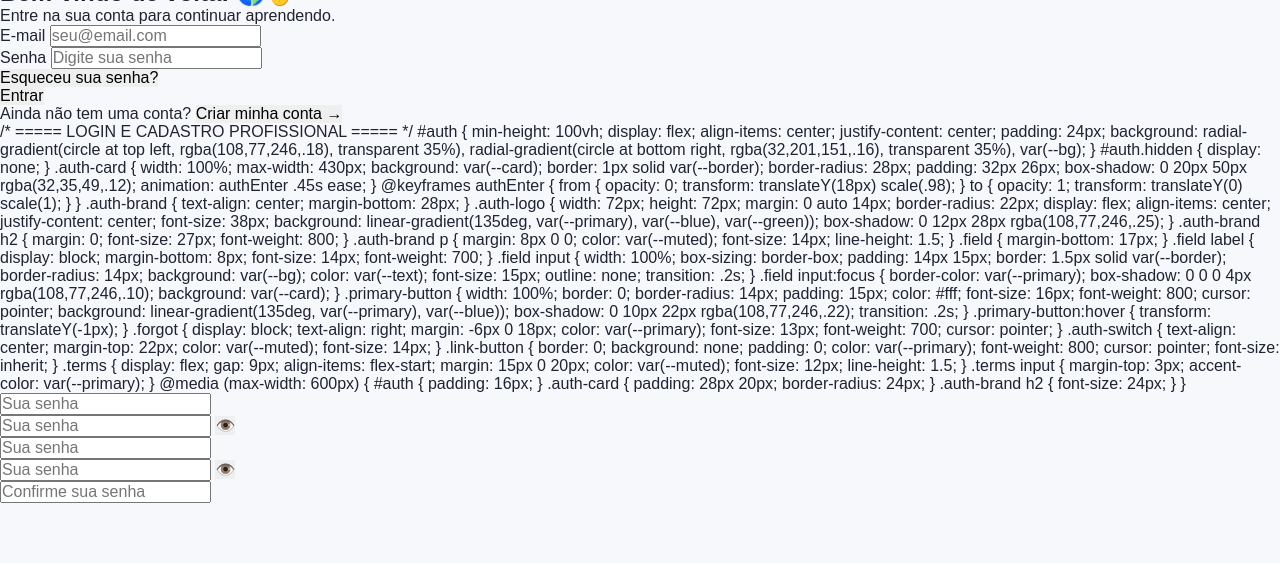
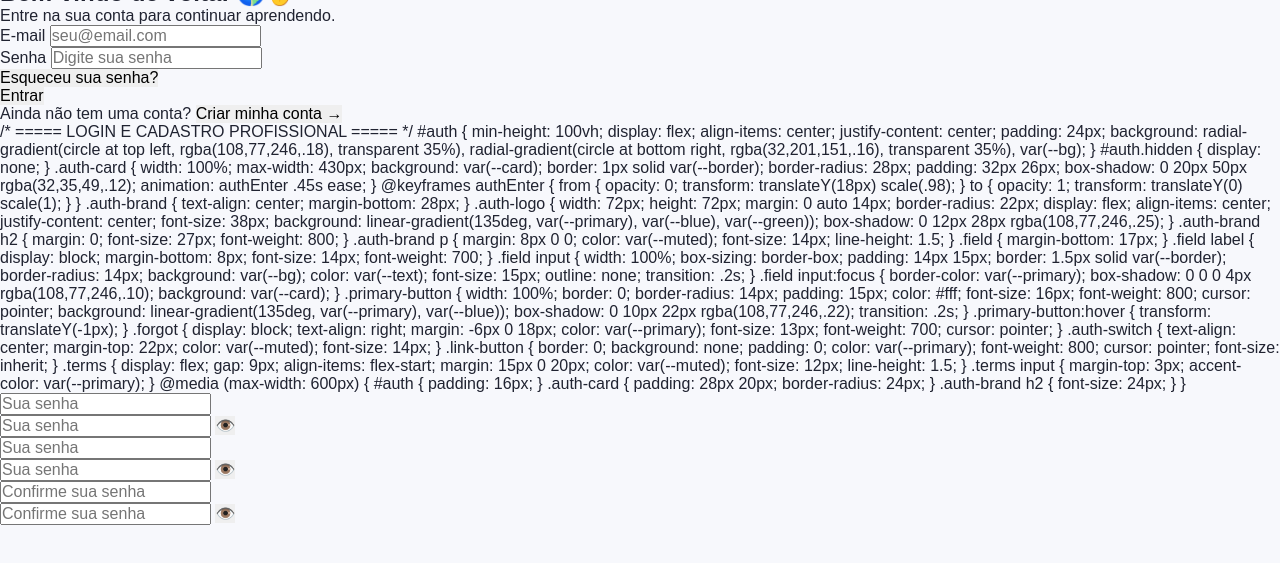
Before and after one commit to heytoria1/SinalMundo, a plain HTML site: page index.html in a window 1280 px wide. Shown: the part 161-724 px from the top of the page. Drawn offline with Linux system fonts and the light colour scheme.

Commit message:
Atualizar o index.html

```diff
--- a/index.html
+++ b/index.html
@@ -2063,3 +2063,8 @@ window.addEventListener("load", () => {
 </div>
 
 <input type="password" id="registerConfirm" placeholder="Confirme sua senha">
+
+<div class="password-box">
+  <input type="password" id="registerConfirm" placeholder="Confirme sua senha">
+  <button type="button" onclick="togglePassword('registerConfirm', this)">👁️</button>
+</div>
```
